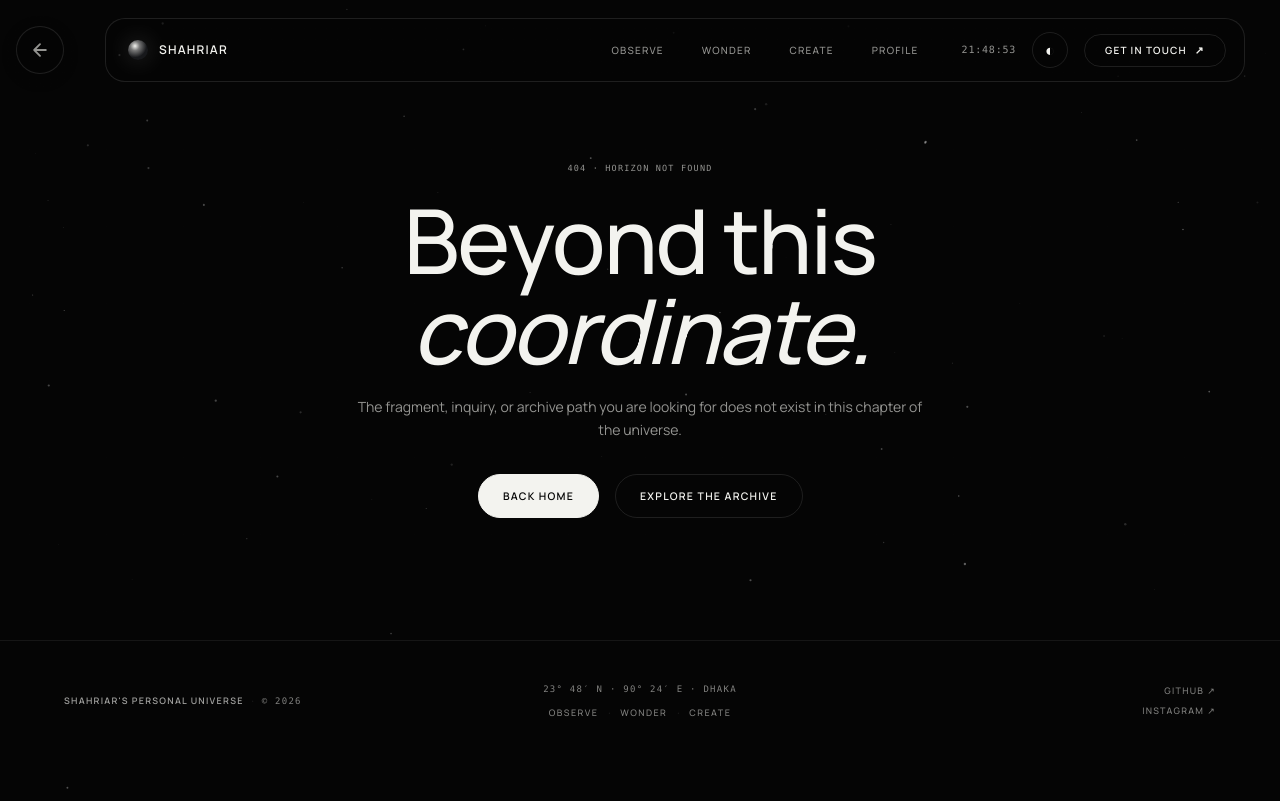
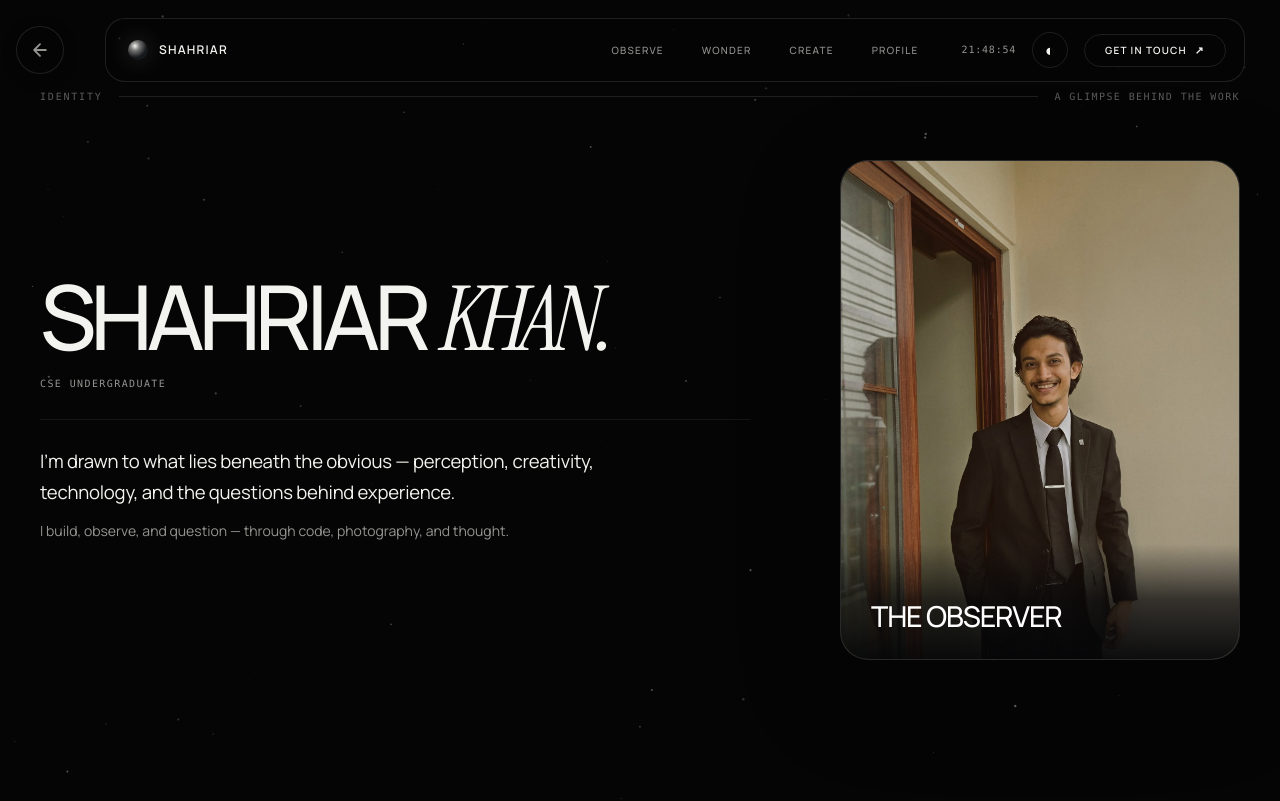
Before and after one commit to shahriarbappy60-ship-it/personal-universe, a React (Vite) app: page /identity in a window 1280 px wide. Shown: the top 801 px of the page. Built offline with nearby package versions, Linux system fonts and the light colour scheme.

Commit message:
refactor: route navigation and home section to Identity

```diff
--- a/src/App.jsx
+++ b/src/App.jsx
@@ -9,7 +9,7 @@ import ContactModal from './components/modals/ContactModal';
 import HomePage from './pages/HomePage';
 import ObservePage from './pages/ObservePage';
 import WonderPage from './pages/WonderPage';
-import SelfPage from './pages/SelfPage';
+import IdentityPage from './pages/IdentityPage';
 import CreatePage from './pages/CreatePage';
 import ContactPage from './pages/ContactPage';
 import NotFoundPage from './pages/NotFoundPage';
@@ -79,7 +79,7 @@ export default function App() {
         <Route path="/observe" element={<ObservePage />} />
         <Route path="/wonder" element={<WonderPage />} />
         <Route path="/create" element={<CreatePage />} />
-        <Route path="/self" element={<SelfPage />} />
+        <Route path="/identity" element={<IdentityPage />} />
         <Route
           path="/contact"
           element={<ContactPage onOpenContact={() => setIsContactOpen(true)} />}
```
